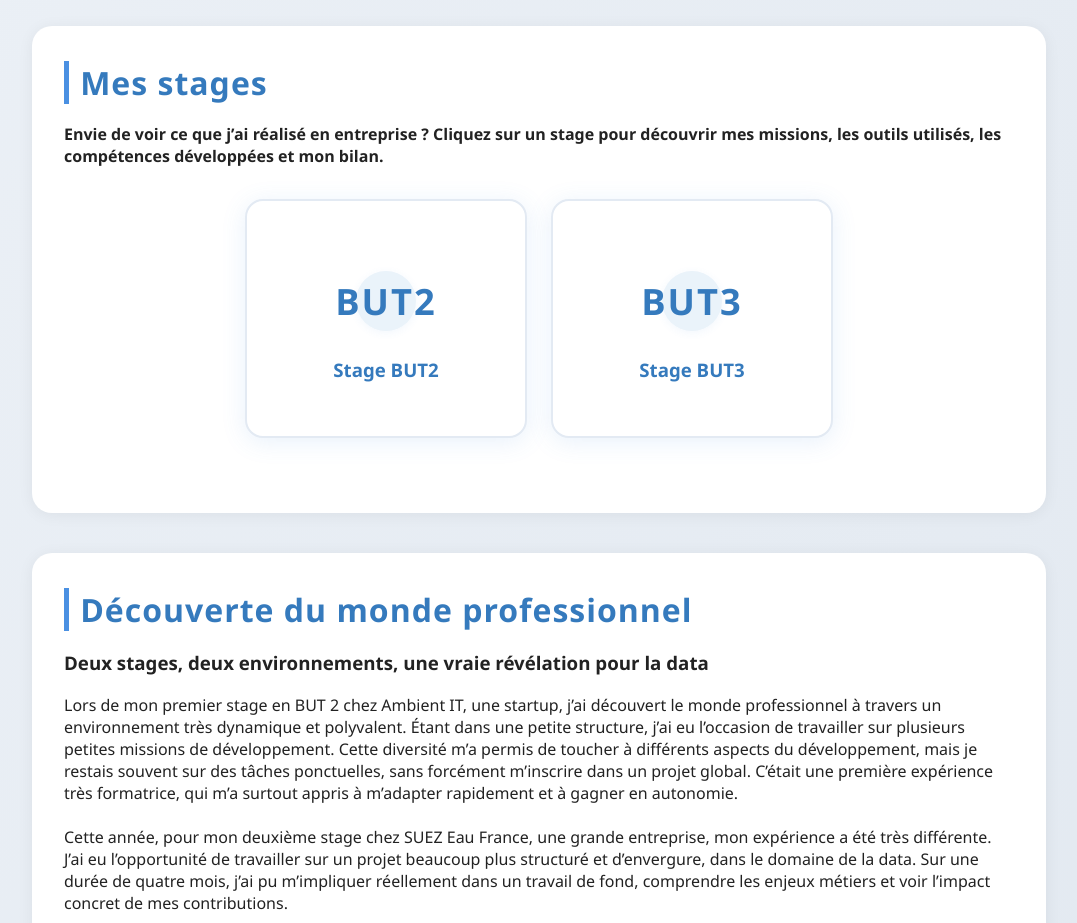
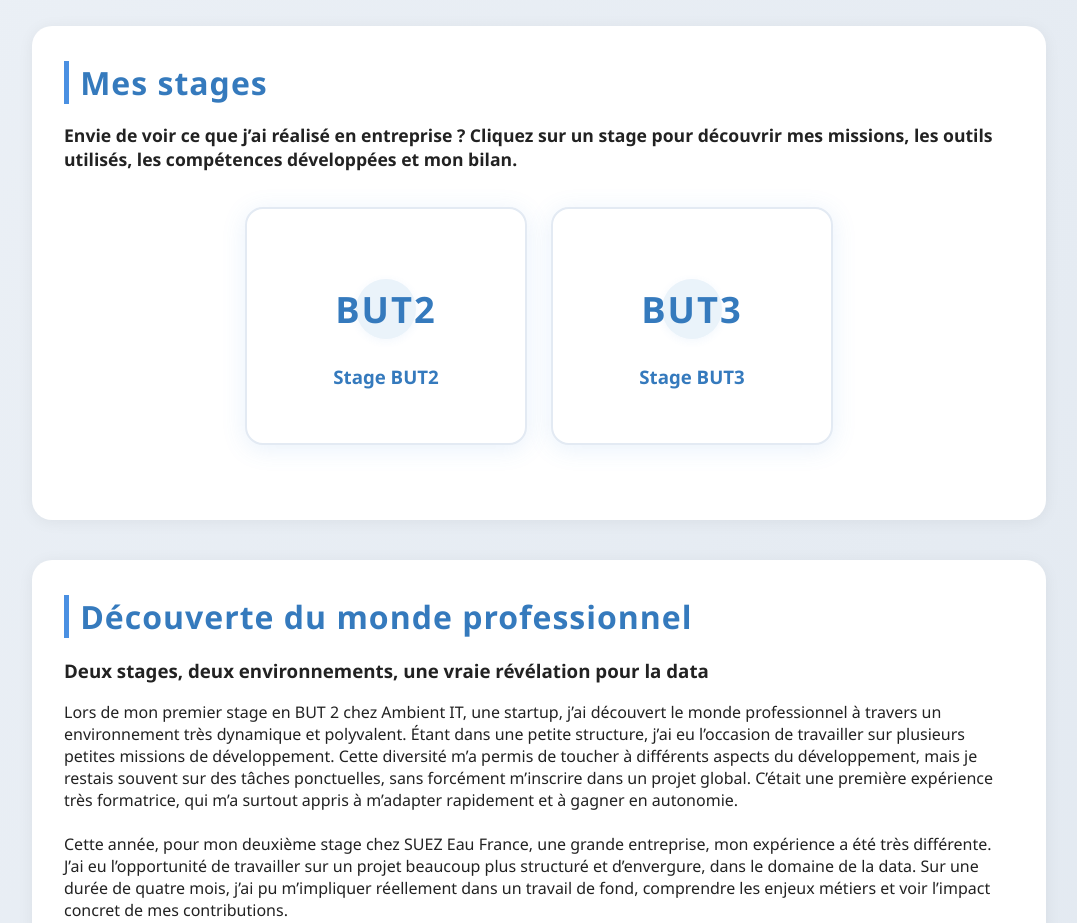
Before and after one commit to rania212/portfolio, a plain HTML site: page index.html in a window 1280 px wide. Shown: the part 2180-3103 px from the top of the page, without its empty margins (101-1178 px from the left). Drawn offline with Linux system fonts and the light colour scheme.

Commit message:
Mise à jour du portfolio

```diff
--- a/index.html
+++ b/index.html
@@ -486,7 +486,8 @@
 
   <section id="stages">
     <h2>Mes stages</h2>
-    <p style="color: #222; margin-bottom: 2em; font-weight: 600;">Envie de voir ce que j’ai réalisé en entreprise ?
+    <p style="color: #222; margin-bottom: 2em; font-weight: 600; font-size: 1.1em;">Envie de voir ce que j’ai réalisé en
+      entreprise ?
       Cliquez sur un stage pour découvrir mes missions, les outils utilisés, les compétences développées et mon
       bilan.</p>
     <div class="competence-cards">
```
